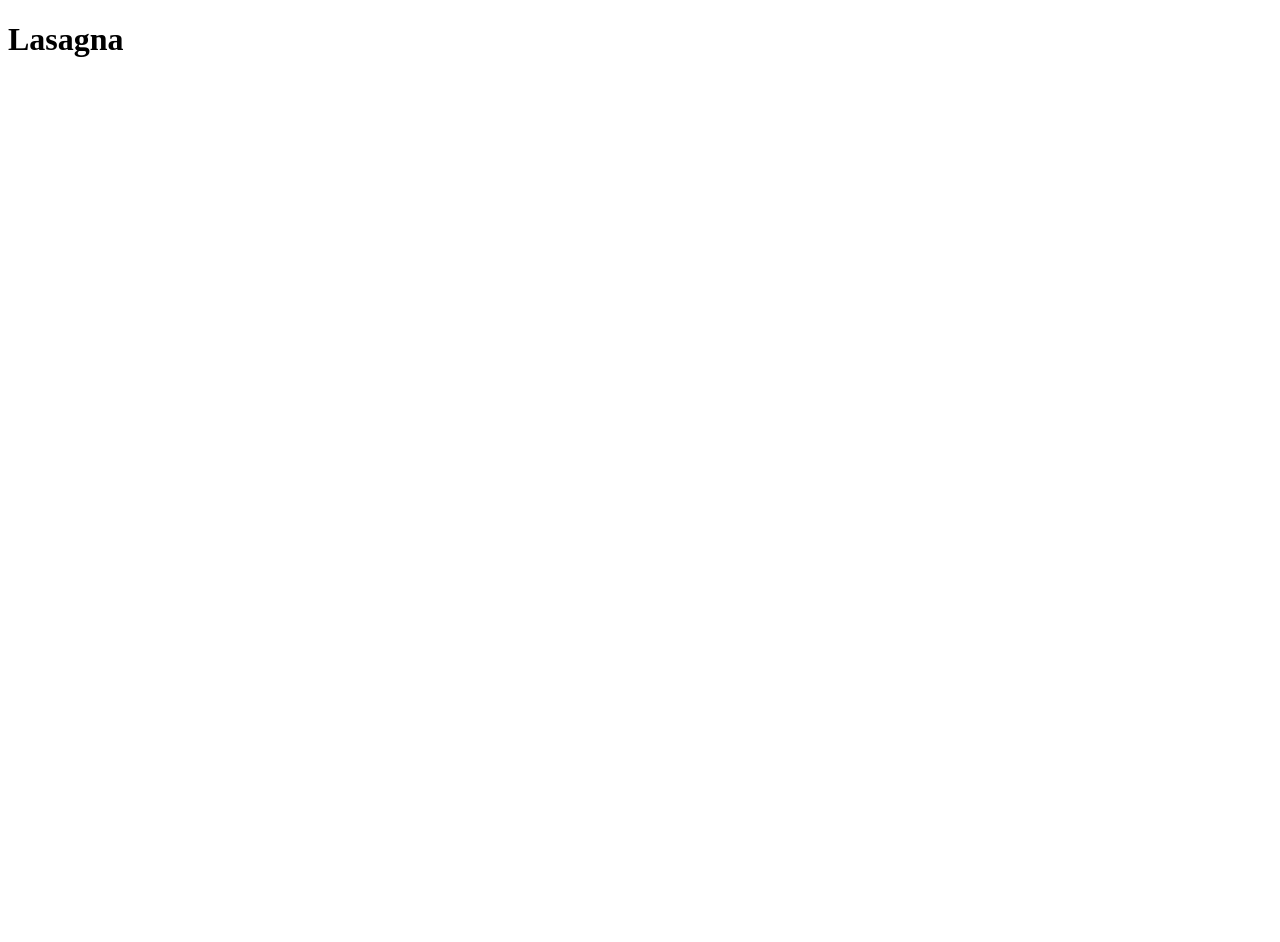
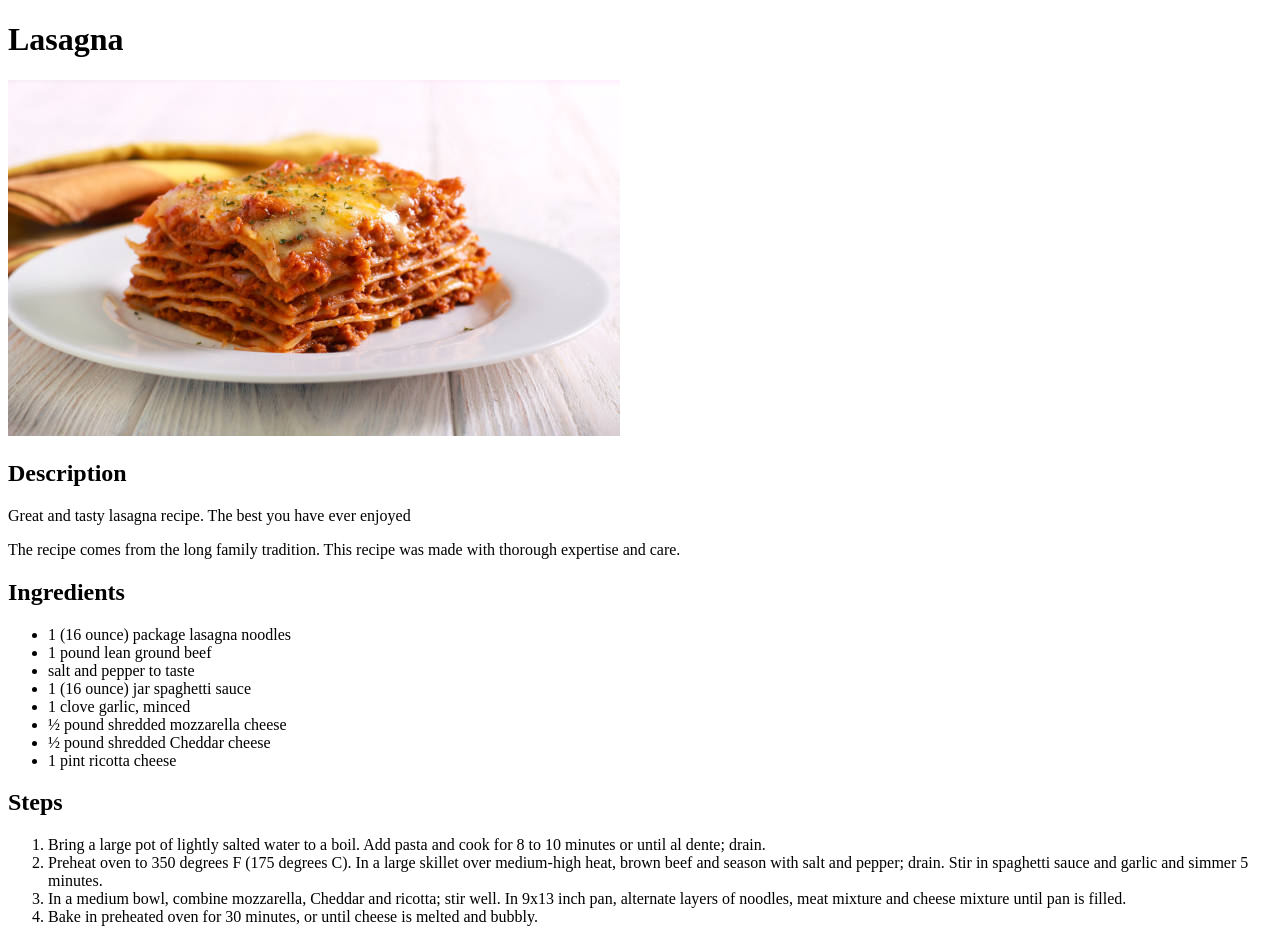
Before and after one commit to FSOsuit/odin-recipes, a plain HTML site: page recipes/lasagna.html in a window 1280 px wide. Before the commit the page ends 800 px from the top, so only its background shows below. Drawn offline with Linux system fonts and the light colour scheme.

Commit message:
added ingredients and steps to lasagna

```diff
--- a/recipes/lasagna.html
+++ b/recipes/lasagna.html
@@ -8,5 +8,33 @@
 
     <body>
         <h1>Lasagna</h1>
+        <img src="../images/lasagna.jpg" alt="Lasagna">
+        <h2>Description</h2>
+        <p>Great and tasty lasagna recipe. The best you have ever enjoyed</p>
+        <p>The recipe comes from the long family tradition. This recipe was made with thorough expertise and care.</p>
+
+        <h2>Ingredients</h2>
+
+        <ul>
+            <li>1 (16 ounce) package lasagna noodles</li>
+            <li>1 pound lean ground beef</li>
+            <li>salt and pepper to taste</li>
+            <li>1 (16 ounce) jar spaghetti sauce</li>
+            <li>1 clove garlic, minced</li>
+            <li>½ pound shredded mozzarella cheese</li>
+            <li>½ pound shredded Cheddar cheese</li>
+            <li>1 pint ricotta cheese</li>
+        </ul>
+
+        <h2>Steps</h2>
+
+        <ol>
+            <li>Bring a large pot of lightly salted water to a boil. Add pasta and cook for 8 to 10 minutes or until al dente; drain.</li>
+            <li>Preheat oven to 350 degrees F (175 degrees C). In a large skillet over medium-high heat, brown beef and season with salt and pepper; drain.
+                Stir in spaghetti sauce and garlic and simmer 5 minutes.</li>
+            <li>In a medium bowl, combine mozzarella, Cheddar and ricotta; stir well.
+                In 9x13 inch pan, alternate layers of noodles, meat mixture and cheese mixture until pan is filled.</li>
+            <li>Bake in preheated oven for 30 minutes, or until cheese is melted and bubbly.</li>
+        </ol>
     </body>
 </html>
```
